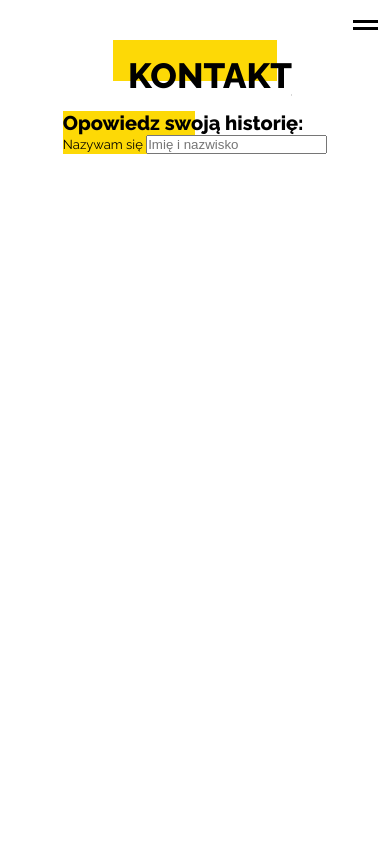
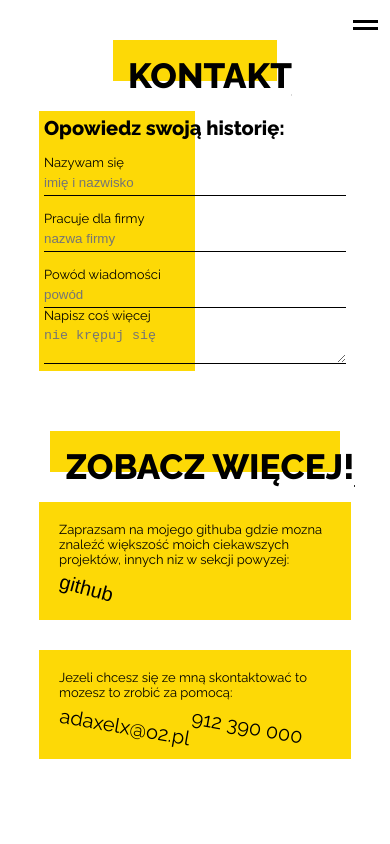
Before and after one commit to Adaxelx/portfolio-training, a React (Create React App) app: page /contact in a window 390 px wide. Shown: the top 844 px of the page. Built offline with nearby package versions, Linux system fonts and the light colour scheme.

Commit message:
add some content to form on mobile

```diff
--- a/src/Styles/Modules/ContactPage/ContactPage.module.sass
+++ b/src/Styles/Modules/ContactPage/ContactPage.module.sass
@@ -1,7 +1,6 @@
 @import '../../variables+mixins+placeholders/_variables.sass'
 
 .contact
-    height: 100vh
     display: flex
     flex-direction: column
     align-items: center
--- a/src/Styles/Modules/ContactPage/Form.module.sass
+++ b/src/Styles/Modules/ContactPage/Form.module.sass
@@ -3,6 +3,10 @@
 .form
     margin-top: $margin-content
     position: relative
+    width: 80%
+    padding: 5px;
+    display: flex
+    flex-direction: column
     &::before
         content: ""
         position: absolute
@@ -16,11 +20,23 @@
 .title
     font-size: $font-sizeSubtitle
 
-.story
+.container
     width: 100%
-    display: flex
-    align-items: center
+    margin-top: 15px
 
 .content
     font-size: $font-sizeContent
-    display: inline
+
+.input
+    background-color: transparent
+    border: none
+    border-bottom: 1px solid black
+    width: 100%
+    padding: 5px 0
+
+.message
+    background-color: transparent
+    border: none
+    border-bottom: 1px solid black
+    width: 100%
+    padding: 5px 0
--- a/src/components/ContactPage/Form.js
+++ b/src/components/ContactPage/Form.js
@@ -4,8 +4,9 @@ import styles from '../../Styles/Modules/ContactPage/Form.module.sass'
 class Form extends React.Component {
     state = {
         username: '',
-        number: '',
-        message:'',
+        company: '',
+        reason: '',
+        message: '',
      }
 
      handleChange = (e) =>{
@@ -20,9 +21,18 @@ class Form extends React.Component {
         return (
             <form action="" className={styles.form}>
                 <h3 className={styles.title}>Opowiedz swoją historię: </h3>
-                <label className='story' htmlFor="story">
-                    <p className={styles.content}>Nazywam się </p><input placeholder='Imię i nazwisko' type="text" id="user" name="username" value={this.state.username} onChange={this.handleChange}></input>
-                    <p></p>
+                <label className={styles.container} htmlFor="user">
+                    <p className={styles.content}>Nazywam się </p><input className={styles.input} placeholder='imię i nazwisko' type="text" id="user" name="username" value={this.state.username} onChange={this.handleChange}></input>
+                </label>
+                <label className={styles.container} htmlFor="user">
+                    <p className={styles.content}>Pracuje dla firmy</p><input className={styles.input} placeholder='nazwa firmy' type="text" id="user" name="company" value={this.state.company} onChange={this.handleChange}></input>
+                </label>
+                <label className={styles.container} htmlFor="user">
+                    <p className={styles.content}>Powód wiadomości</p><input className={styles.input} placeholder='powód' type="text" id="user" name="reason" value={this.state.reason} onChange={this.handleChange}></input>
+                </label>
+                <label className='message' htmlFor="message">
+                    <p className={styles.content}>Napisz coś więcej</p>
+                    <textarea className={styles.message} id="message" name="message" value={this.state.message} placeholder='nie krępuj się' onChange={this.handleChange}></textarea>
                 </label>
             </form>
         );
```
